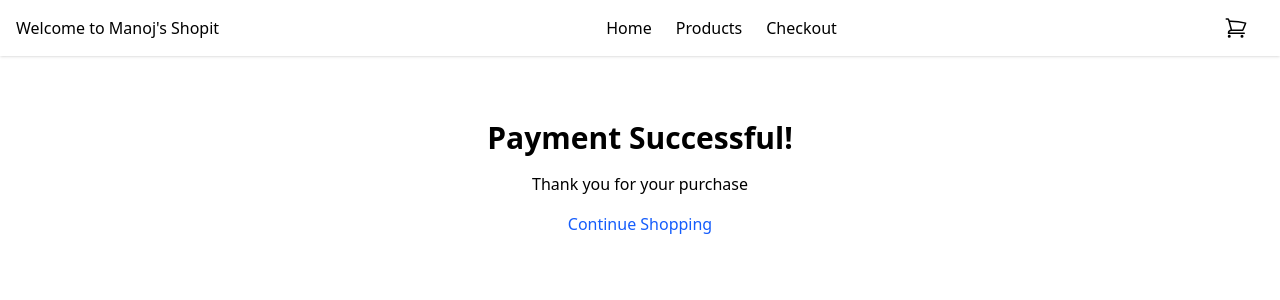
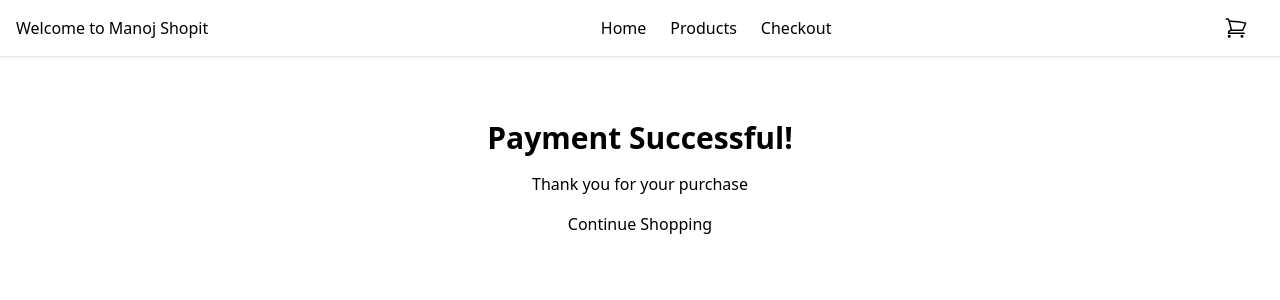
Before and after one commit to sushanthnandeti/NextJS_Stripe_Ecommerce, a Next.js app: page /success in a window 1280 px wide. Shown: the top 300 px of the page. Built offline with nearby package versions, Linux system fonts and the light colour scheme.

Commit message:
Deployment Fixes 1.0

```diff
--- a/app/success/page.tsx
+++ b/app/success/page.tsx
@@ -1,7 +1,6 @@
 'use client'
 
 import { useCartStore } from "@/store/cart-store"
-import { clear } from "console";
 import Link from "next/link"
 import { useEffect } from "react";
 
@@ -12,14 +11,14 @@ export default function successPage() {
 
     useEffect(() => {
         clearCart();
-    }, [clearCart])
+    }, [clearCart]);
 
     return (
         <div className="container mx-auto px-4 py-8 text-center">
             <h1 className="text-3xl font-bold mb-4">Payment Successful!</h1>
             <p className="mb-4"> Thank you for your purchase</p>
 
-            <Link href= "/products" className="text-blue-600 hover:underline">  Continue Shopping</Link>
+            <Link href= "/products" >  Continue Shopping</Link>
         </div>
-    )
+    );
 }
--- a/components/navbar.tsx
+++ b/components/navbar.tsx
@@ -27,7 +27,7 @@ export const Navbar = () => {
     return (
     <nav className="sticky top-0 z-50 bg-white shadow">
         <div className="container mx-auto flex items-center justify-between px-4 py-4">
-            <Link href = "/" className="hover:text-blue-600"> Welcome to Manoj's Shopit</Link>
+            <Link href = "/" className="hover:text-blue-600"> Welcome to Manoj Shopit</Link>
 
             <div className="hidden md:flex space-x-6">
                 <Link href = "/">Home</Link>
```
